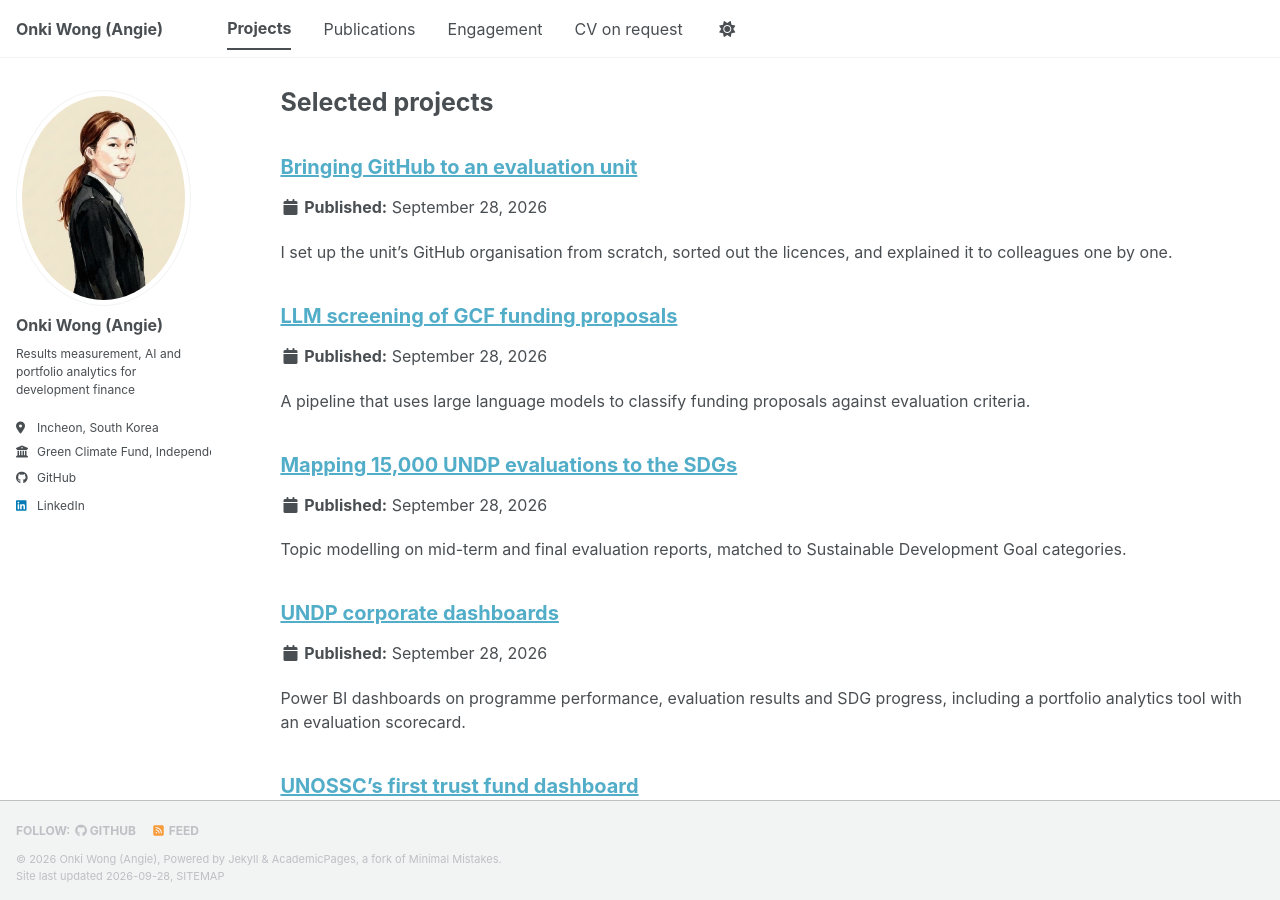
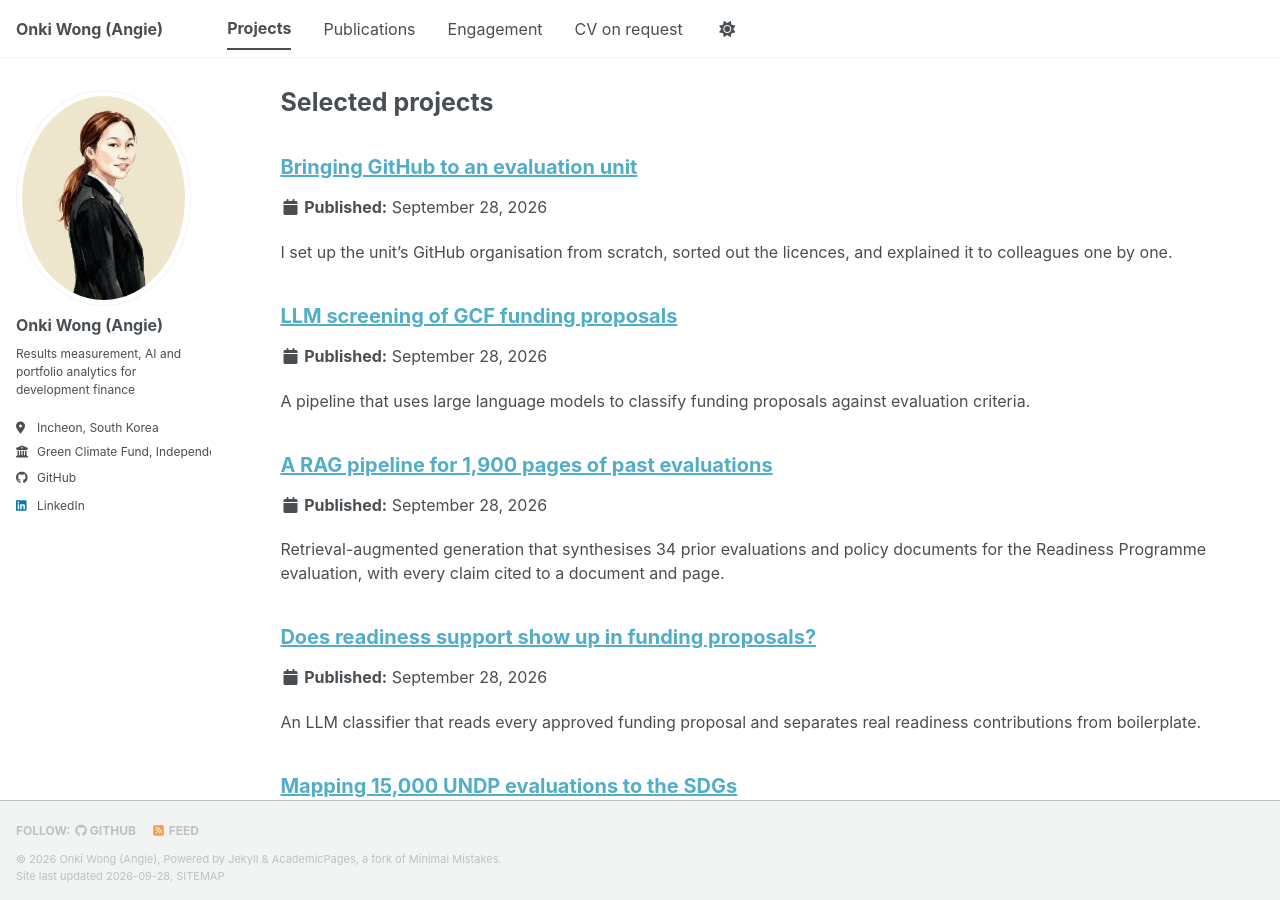
Before and after one commit to owangie/owangie.github.io, a Jekyll site: the page built from _pages/portfolio.html, in a window 1280 px wide and 900 px high. Built offline with Jekyll 4.4.1, drawn with Linux system fonts in a browser that asks for light colours; a style sheet for code colours, icons or effects is not loaded.

Commit message:
Title: data scientist, evaluation and AI; add RAG synthesis and readiness screening projects

```diff
--- a/_layouts/home.html
+++ b/_layouts/home.html
@@ -281,7 +281,7 @@
 
   <header class="hero reveal">
     <div class="hero-text">
-    <p class="eyebrow">Data curator</p>
+    <p class="eyebrow">Data scientist · Evaluation and AI</p>
     <h1>{{ site.author.name }}</h1>
     <p>An auction house specialist traces an object's story from its marks and records. I do the same with development data: I find the patterns and the storyline in the numbers, catch the early signals, and make results measurable. For the text, I build large language model (LLM) pipelines that turn thousands of project documents into structured, citable evidence.</p>
     <div class="btns">
--- /dev/null
+++ b/_portfolio/1b-rpsp-rag-synthesis.md
@@ -0,0 +1,13 @@
+---
+title: "A RAG pipeline for 1,900 pages of past evaluations"
+excerpt: "Retrieval-augmented generation that synthesises 34 prior evaluations and policy documents for the Readiness Programme evaluation, with every claim cited to a document and page."
+collection: portfolio
+---
+
+The Readiness evaluation needed a baseline: what had earlier evaluations already found, across six evaluation questions? That meant 34 documents and about 1,900 pages of evaluations, management responses, country case studies and policy documents.
+
+I built a retrieval-augmented generation (RAG) pipeline for it. Every passage is indexed in a local vector store with its source, year, page and document type. For each evaluation sub-question, the pipeline retrieves only the most relevant passages and asks a language model to draft that section, citing a specific document and page for every claim. The draft exports to LaTeX for the report and to Word for team review.
+
+The key design choice is one focused retrieval and generation call per sub-question, instead of sending the whole corpus at once. Smaller, relevant evidence sets keep each answer accurate and attributable, and avoid the drop in quality that comes with very long inputs.
+
+*Python, vector store (Chroma), embeddings, LLM API, LaTeX*
--- /dev/null
+++ b/_portfolio/1c-readiness-screening.md
@@ -0,0 +1,17 @@
+---
+title: "Does readiness support show up in funding proposals?"
+excerpt: "An LLM classifier that reads every approved funding proposal and separates real readiness contributions from boilerplate."
+collection: portfolio
+---
+
+The Fund's Readiness Programme is meant to help countries prepare projects. So a fair question for the Third Performance Review was: how many approved funding proposals say readiness support actually helped build them?
+
+A keyword search does not answer that. "Readiness" appears in template headings, in "investment readiness" and "market readiness", and in country rankings. So the pipeline works in three steps:
+
+1. a keyword pre-filter skips proposals that never mention readiness, with no model call;
+2. for the rest, it extracts the text around each mention;
+3. a language model classifies those passages against a written rubric (identified needs, developed the concept, financed feasibility studies, fed into a country programme now being financed) and returns structured JSON with its reasoning.
+
+It covered every Board-approved proposal with a public document, about 350 in all. It is a first-pass screen, documented as such, to be checked by people before any number is quoted.
+
+*Python, Azure OpenAI, structured outputs*
```
Also changed, not shown: _pages/about.md (+1 -1 lines).
